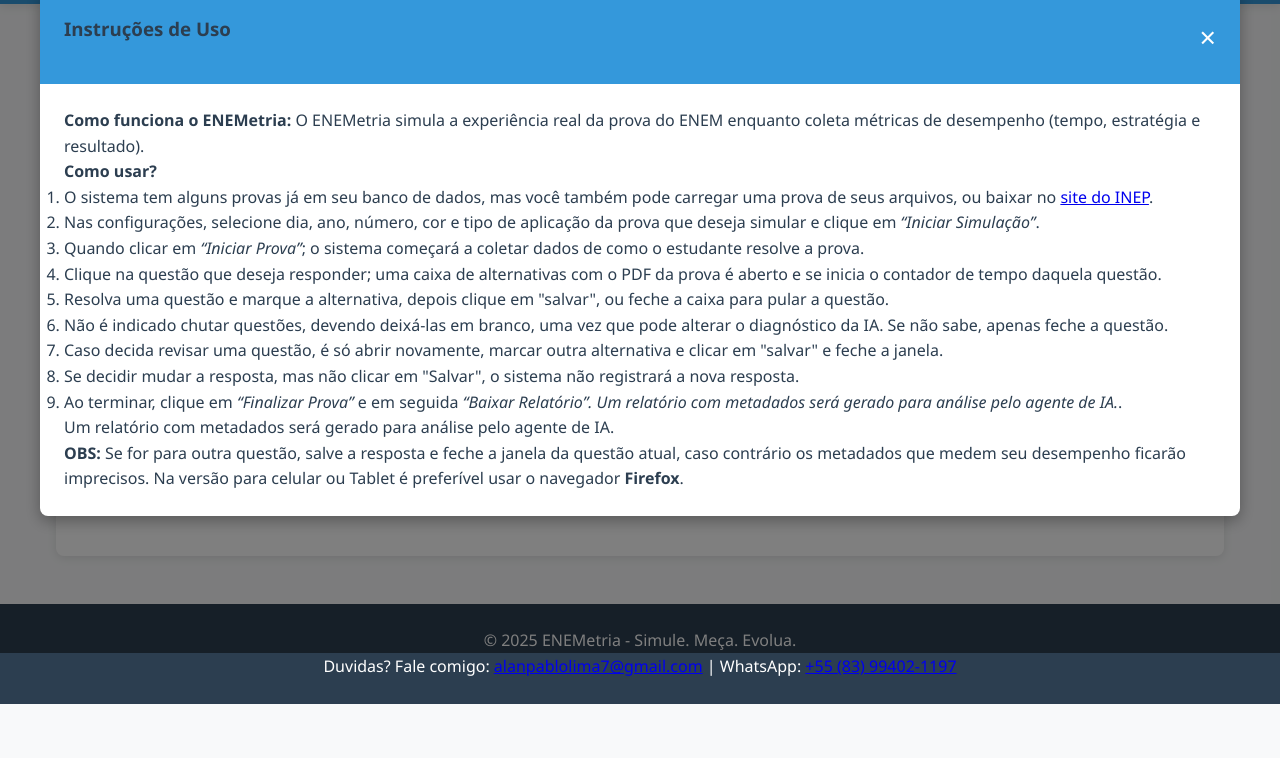
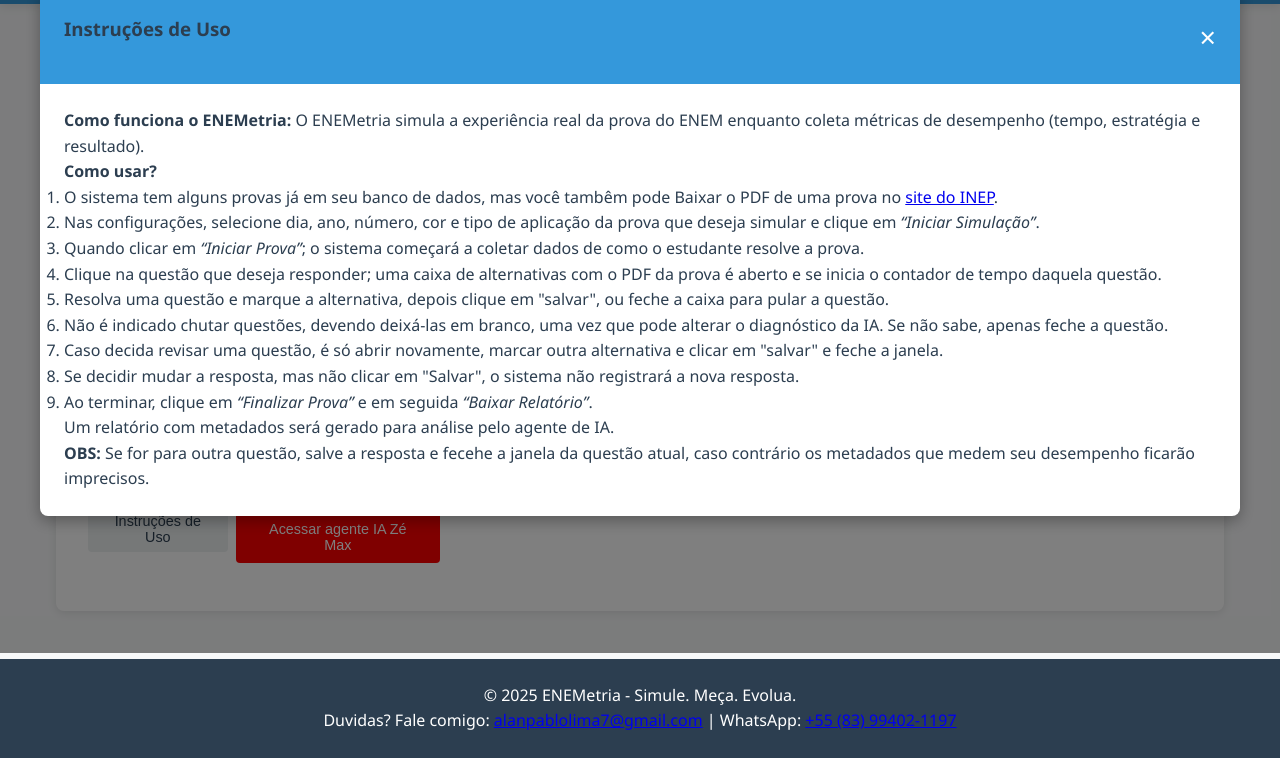
Before and after one commit to alanpablo7/enemetria, a plain HTML site: page index.html in a window 1280 px wide. Both pictures are taken after a click on the button "Instruções de Uso". Shown: the part 147-905 px from the top of the page. Before the commit the page ends 851 px from the top, so only its background shows below. Drawn offline with Linux system fonts and the light colour scheme.

Commit message:
Update index.html

```diff
--- a/index.html
+++ b/index.html
@@ -12,6 +12,7 @@
         <div class="logo-container">
             <h1>ENEMetria</h1>
             <p class="slogan">Simule. Meça. Evolua.</p>
+
         </div>
     </header>
 
@@ -82,11 +83,24 @@
 	</div>
 	<!-- FIM: Upload de PDF pelo usuário -->
 
-	    <button id="start-setup" class="primary-button">Iniciar Simulação</button>
-	    <!-- Coloca Instruções na mesma linha dos campos de texto -->
-	    <div class="setup-group">
-	      <button id="show-instructions" class="secondary-button small-button">Instruções de Uso</button>
-	    </div>
+<button id="start-setup" class="primary-button">Iniciar Simulação</button>
+
+<div class="setup-group" style="display: flex; justify-content: center; align-items: center; gap: 0.5rem; width: 100%; margin-top: 1rem;">
+  <!-- botão original de instruções -->
+  <button id="show-instructions" class="secondary-button small-button">
+    Instruções de Uso
+  </button>
+
+  <!-- novo botão vermelho -->
+  <button
+    onclick="window.open('https://chatgpt.com/g/g-68092d6d742881919de05b5798990612-professor-ze-max','_blank')"
+    class="primary-button"
+    style="background-color: red; border: none; padding: 0.6rem 1.2rem; font-size: 0.9rem;"
+  >
+    Acessar agente IA Zé Max
+  </button>
+</div>
+
             </div>
         </section>
 
@@ -347,7 +361,7 @@
 
       <h4>Como usar?</h4>
       <ol>
-        <li>O sistema tem alguns provas já em seu banco de dados, mas você também pode carregar uma prova de seus arquivos, ou baixar no
+        <li>O sistema tem alguns provas já em seu banco de dados, mas você tambêm pode Baixar o PDF de uma prova no
             <a href="https://www.gov.br/inep/pt-br/areas-de-atuacao/avaliacao-e-exames-educacionais/enem/provas-e-gabaritos"
                target="_blank">site do INEP</a>.</li>
         <li>Nas configurações, selecione dia, ano, número, cor e tipo de aplicação da prova que deseja simular e clique em <em>“Iniciar Simulação”</em>.</li>
@@ -357,11 +371,11 @@
 	<li>Não é indicado chutar questões, devendo deixá-las em branco, uma vez que pode alterar o diagnóstico da IA. Se não sabe, apenas feche a questão.</li>
 	<li>Caso decida revisar uma questão, é só abrir novamente, marcar outra alternativa e clicar em "salvar" e feche a janela.</li>
 	<li>Se decidir mudar a resposta, mas não clicar em "Salvar", o sistema não registrará a nova resposta.</li>
-        <li>Ao terminar, clique em <em>“Finalizar Prova”</em> e em seguida <em>“Baixar Relatório”. Um relatório com metadados será gerado para análise pelo agente de IA.</em>.</li>
+        <li>Ao terminar, clique em <em>“Finalizar Prova”</em> e em seguida <em>“Baixar Relatório”</em>.</li>
       </ol>
 
       <p>Um relatório com metadados será gerado para análise pelo agente de IA.</p>
-      <p><strong>OBS:</strong> Se for para outra questão, salve a resposta e feche a janela da questão atual, caso contrário os metadados que medem seu desempenho ficarão imprecisos. Na versão para celular ou Tablet é preferível usar o navegador <strong>Firefox</strong>.</p>
+      <p><strong>OBS:</strong> Se for para outra questão, salve a resposta e fecehe a janela da questão atual, caso contrário os metadados que medem seu desempenho ficarão imprecisos.</p>
     </div>
   </div>
 </div>
```
